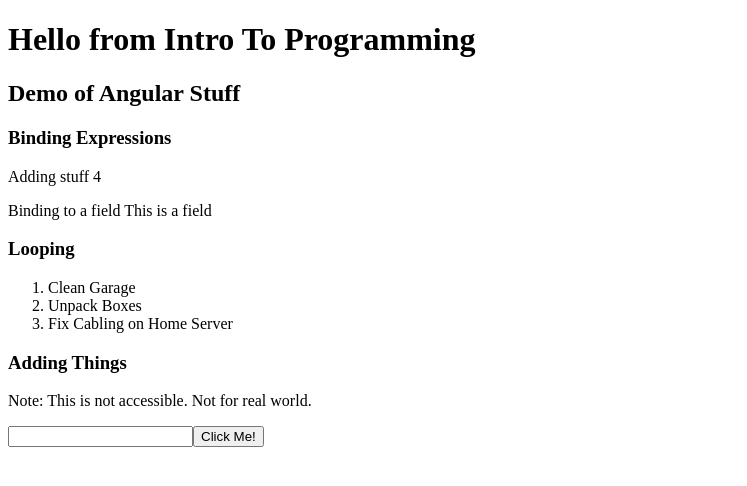
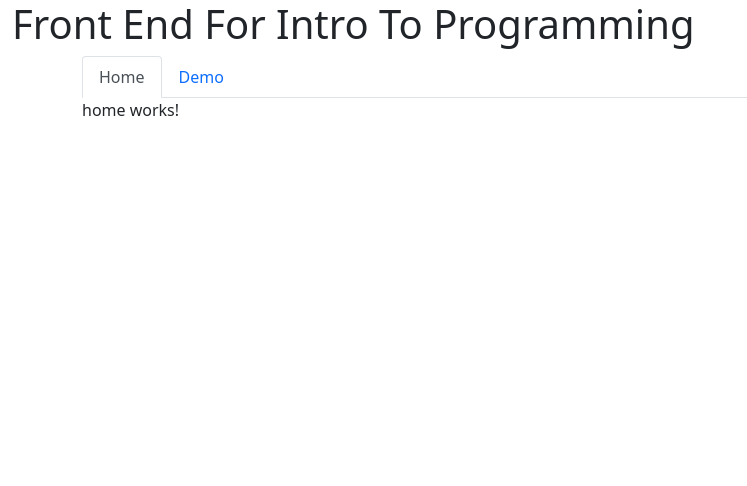
Before and after one commit to intro-to-prog/frontend, an Angular app: page /home in a window 1280 px wide. Before the commit this address led to /. Shown: the top 486 px of the page, without its empty margins (0-747 px from the left). Built offline with nearby package versions, Linux system fonts and the light colour scheme.

Commit message:
before lunch

```diff
--- a/src/app/app-routing.module.ts
+++ b/src/app/app-routing.module.ts
@@ -1,7 +1,22 @@
 import { NgModule } from '@angular/core';
 import { RouterModule, Routes } from '@angular/router';
+import { DemoComponent } from './components/demo/demo.component';
+import { HomeComponent } from './components/home/home.component';
 
-const routes: Routes = [];
+const routes: Routes = [
+  {
+    path: 'home',
+    component: HomeComponent
+  },
+  {
+    path: 'demo',
+    component: DemoComponent
+  },
+  {
+    path: '**',
+    redirectTo: 'home'
+  }
+];
 
 @NgModule({
   imports: [RouterModule.forRoot(routes)],
--- a/src/app/app.component.html
+++ b/src/app/app.component.html
@@ -1,5 +1,7 @@
-<h1>Hello from {{ title }}</h1>
-
-<main>
-  <app-demo></app-demo>
+<header class="container-fluid">
+  <h1>Front End For {{ title }}</h1>
+</header>
+<main class="container">
+  <app-nav></app-nav>
+  <router-outlet></router-outlet>
 </main>
--- a/src/app/app.module.ts
+++ b/src/app/app.module.ts
@@ -4,12 +4,16 @@
 import { AppRoutingModule } from './app-routing.module';
 import { AppComponent } from './app.component';
 import { DemoComponent } from './components/demo/demo.component';
+import { HomeComponent } from './components/home/home.component';
+import { NavComponent } from './components/nav/nav.component';
 
 
 @NgModule({
   declarations: [
     AppComponent,
-    DemoComponent
+    DemoComponent,
+    HomeComponent,
+    NavComponent
   ],
   imports: [
     BrowserModule,
--- a/src/app/components/demo/demo.component.html
+++ b/src/app/components/demo/demo.component.html
@@ -15,6 +15,8 @@
 <h3>Adding Things</h3>
 <p>Note: This is not accessible. Not for real world.</p>
 <div>
-  <input #newThing>
-  <button (click)="addThingToList(newThing.value)">Click Me!</button>
+  <input class="form-control"
+         #newThing>
+  <button class="btn btn-success"
+          (click)="addThingToList(newThing.value)">Click Me!</button>
 </div>
--- /dev/null
+++ b/src/app/components/home/home.component.html
@@ -0,0 +1 @@
+<p>home works!</p>
--- /dev/null
+++ b/src/app/components/home/home.component.ts
@@ -0,0 +1,15 @@
+import { Component, OnInit } from '@angular/core';
+
+@Component({
+  selector: 'app-home',
+  templateUrl: './home.component.html',
+  styleUrls: ['./home.component.css']
+})
+export class HomeComponent implements OnInit {
+
+  constructor() { }
+
+  ngOnInit(): void {
+  }
+
+}
--- /dev/null
+++ b/src/app/components/nav/nav.component.html
@@ -0,0 +1,14 @@
+<ul class="nav nav-tabs">
+
+  <li class="nav-item">
+    <a class="nav-link"
+       [routerLinkActive]="['active']"
+       [routerLink]="['home']">Home</a>
+  </li>
+  <li class="nav-item">
+    <a class="nav-link"
+       [routerLinkActive]="['active']"
+       [routerLink]="['demo']">Demo</a>
+  </li>
+
+</ul>
--- /dev/null
+++ b/src/app/components/nav/nav.component.ts
@@ -0,0 +1,15 @@
+import { Component, OnInit } from '@angular/core';
+
+@Component({
+  selector: 'app-nav',
+  templateUrl: './nav.component.html',
+  styleUrls: ['./nav.component.css']
+})
+export class NavComponent implements OnInit {
+
+  constructor() { }
+
+  ngOnInit(): void {
+  }
+
+}
--- a/src/index.html
+++ b/src/index.html
@@ -10,6 +10,11 @@
   <link rel="icon"
         type="image/x-icon"
         href="favicon.ico">
+  <!-- CSS only -->
+  <link href="https://cdn.jsdelivr.net/npm/bootstrap@5.1.0/dist/css/bootstrap.min.css"
+        rel="stylesheet"
+        integrity="sha384-KyZXEAg3QhqLMpG8r+8fhAXLRk2vvoC2f3B09zVXn8CA5QIVfZOJ3BCsw2P0p/We"
+        crossorigin="anonymous">
 </head>
 
 <body>
```
Also changed, not shown: src/app/components/home/home.component.css (added), src/app/components/nav/nav.component.css (added), 2 other files (tests, documents, lock files or other folders).
